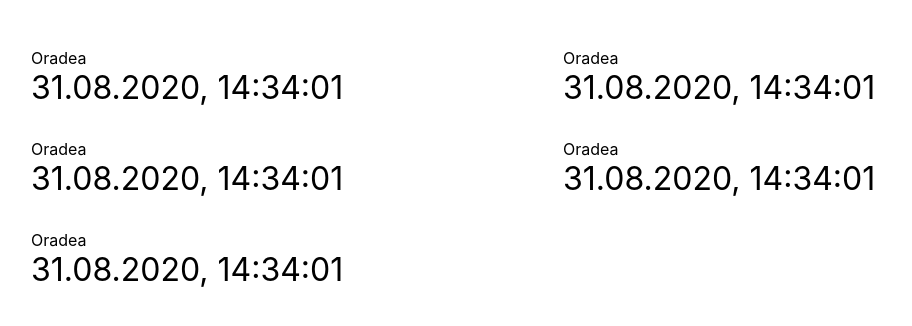
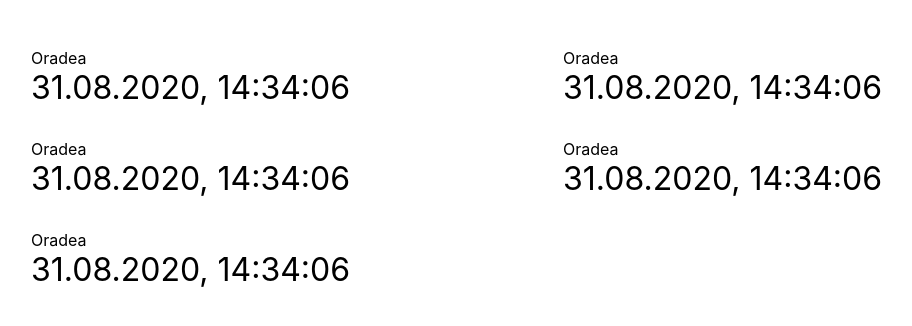
Before and after one commit to StefanNorbert/current_time, a React (Create React App) app: page / in a window 1280 px wide. Shown: the top 326 px of the page, without its empty margins (17-929 px from the left). Built offline with nearby package versions, Linux system fonts and the light colour scheme.

Commit message:
make the clock tick

```diff
--- a/src/Components/Clock.js
+++ b/src/Components/Clock.js
@@ -12,10 +12,17 @@ class Clock extends React.Component {
 
     componentDidMount(){
        console.log('Clock componentDidMount');
+       // Tick
+       this.intervalId = window.setInterval(() => {
+           this.setState({
+               time: new Date()
+           });
+       }, 1000);
     }
 
     componentWillUnmount(){
        console.log('Clock componentWillUnmount');
+       window.clearInterval(this.intervalId);
     }
 
 
```
